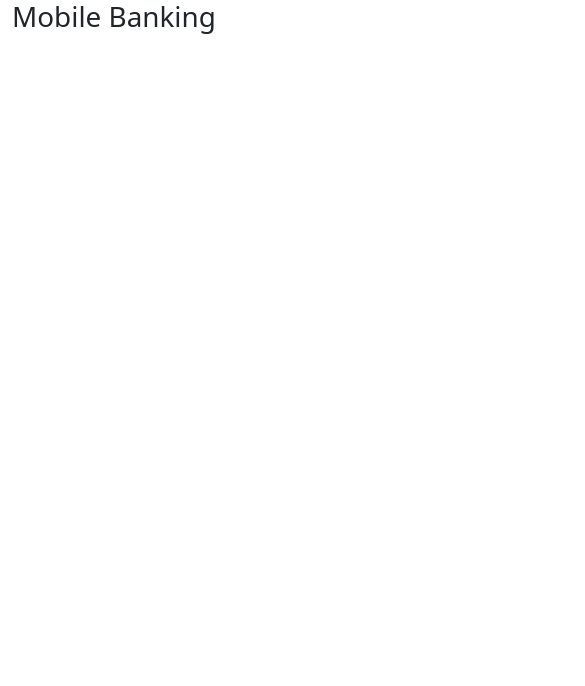
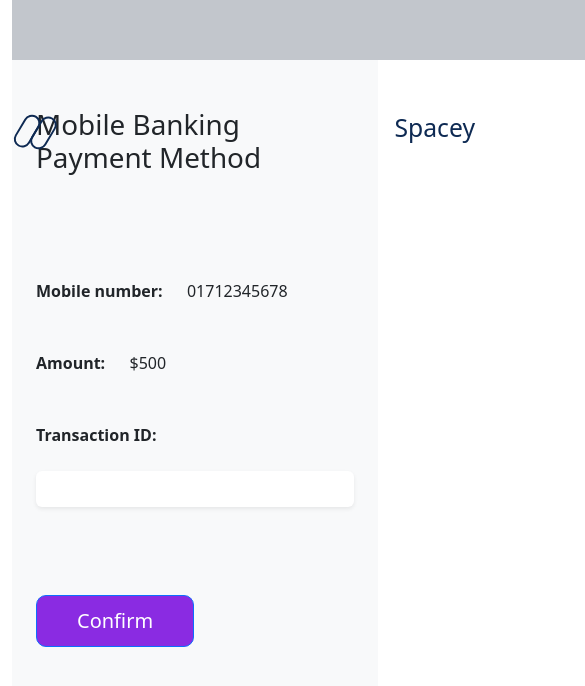
Before and after one commit to anikislam104/mern-spacey, a React (Create React App) app in the folder frontend/: page /payment/mobile_banking in a window 390 px wide. Shown: the top 686 px of the page, 585 px wide, since content can reach past the window. Built offline with nearby package versions, Linux system fonts and the light colour scheme; the HTML template or start-up script is replaced by a standard one.

Commit message:
Paymenyt UI added

```diff
--- a/frontend/src/components/Payment/cashPayment.js
+++ b/frontend/src/components/Payment/cashPayment.js
@@ -1,11 +1,105 @@
 import React, { Component } from 'react';
+import NavbarHomepage from '../navbar_homepage';
 
 export default class CashPayment extends Component {
     render() {
-        return (
-            <div>
-                <h1>Cash Payment</h1>
-            </div>
-        );
+        const myStyle= {
+            buttonSection:{
+             padding: "10px 40px",
+             fontSize: "20px",
+             borderRadius: "10px",
+             backgroundColor: "BlueViolet",
+             color: "white",
+             position:"center",
+            },
+
+            inputSection:{
+              padding : "10px 10px",
+            },
+
+            experienceSection:{
+               width: "720px",
+               height: "400px",
+            },
+
+          }
+           return (
+
+              <div className="maincontainer">
+                <NavbarHomepage />
+               <div class="container-fluid">
+               <div class="row no-gutter">
+
+
+                 <div class="col-md-12 bg-light">
+                     <div class="login d-flex align-items-center py-5">
+
+                         <div class="container">
+                             <div class="row align-items-center">
+
+                               <div class="col-lg-3">
+
+                               </div>
+
+                               <div class="col-lg-6">
+
+                                     <div class="card-body">
+                                          <h1>&emsp;&nbsp;Cash Payment Method</h1>
+                                     </div>
+
+                               </div>
+
+                               <div class="col-lg-3">
+
+                                 </div>
+
+                             </div>
+                         </div>
+                     </div>
+                 </div>
+             </div>
+
+                   <div class="row no-gutter">
+
+
+                       <div class="col-md-12 bg-light">
+                           <div class="login d-flex align-items-center py-5">
+
+                               <div class="container">
+                                   <div class="row align-items-center">
+
+                                     <div class="col-lg-3">
+
+                                     </div>
+
+                                     <div class="col-lg-5">
+                                     <b><label>Amount:</label></b> &emsp; $500
+                                     <br/><br/><br/>
+                                       <form onSubmit={this.onSubmit} encType="multipart/form-data">
+                                               <br/>
+                                               <br/>
+                                               <div className="form-group">
+
+                                                    &emsp;&emsp;&emsp;&emsp;&emsp;&emsp;&emsp;&emsp;&emsp;&emsp;&emsp;&emsp;
+                                                    <input type="submit" value="Confirm" className="btn btn-primary" style={myStyle.buttonSection} />
+                                               </div>
+
+
+                                        </form>
+                                     </div>
+
+                                     <div class="col-lg-4">
+
+                                     </div>
+
+                                   </div>
+                               </div>
+                           </div>
+                       </div>
+                   </div>
+               </div>
+             </div>
+
+       )
     }
 }
--- a/frontend/src/components/Payment/mobileBanking.js
+++ b/frontend/src/components/Payment/mobileBanking.js
@@ -1,11 +1,113 @@
 import React, { Component } from 'react';
+import NavbarHomepage from '../navbar_homepage';
 
 export default class MobileBanking extends Component {
     render() {
-        return (
-            <div>
-                <h1>Mobile Banking</h1>
-            </div>
-        );
+        const myStyle= {
+            buttonSection:{
+             padding: "10px 40px",
+             fontSize: "20px",
+             borderRadius: "10px",
+             backgroundColor: "BlueViolet",
+             color: "white",
+             position:"center",
+            },
+
+            inputSection:{
+              padding : "10px 10px",
+            },
+
+            experienceSection:{
+               width: "720px",
+               height: "400px",
+            },
+
+          }
+           return (
+
+              <div className="maincontainer">
+                <NavbarHomepage />
+               <div class="container-fluid">
+               <div class="row no-gutter">
+
+
+                 <div class="col-md-12 bg-light">
+                     <div class="login d-flex align-items-center py-5">
+
+                         <div class="container">
+                             <div class="row align-items-center">
+
+                               <div class="col-lg-3">
+
+                               </div>
+
+                               <div class="col-lg-6">
+
+                                     <div class="card-body">
+                                          <h1>Mobile Banking Payment Method</h1>
+                                     </div>
+
+                               </div>
+
+                               <div class="col-lg-3">
+
+                                 </div>
+
+                             </div>
+                         </div>
+                     </div>
+                 </div>
+             </div>
+
+                   <div class="row no-gutter">
+
+
+                       <div class="col-md-12 bg-light">
+                           <div class="login d-flex align-items-center py-5">
+
+                               <div class="container">
+                                   <div class="row align-items-center">
+
+                                     <div class="col-lg-3">
+
+                                     </div>
+
+                                     <div class="col-lg-5">
+                                     <b><label>Mobile number:</label></b> &emsp; 01712345678
+                                     <br/><br/><br/>
+                                     <b><label>Amount:</label></b> &emsp; $500
+                                     <br/><br/><br/>
+                                       <form onSubmit={this.onSubmit} encType="multipart/form-data">
+                                               <div class="form-group sm-3">
+                                               <b><label>Transaction ID: </label></b>
+                                               <br/>
+                                               <br/>
+                                                   <p><input id="inputTitle" type="text" placeholder=""  required="" autofocus="" value="" onChange={this.onChangeTransactionID} class="form-control border-0 shadow-sm px-4" /></p>
+                                               </div>
+                                               <br/>
+                                               <br/>
+                                               <div className="form-group">
+
+                                                    &emsp;&emsp;&emsp;&emsp;&emsp;&emsp;&emsp;&emsp;&emsp;&emsp;&emsp;&emsp;
+                                                    <input type="submit" value="Confirm" className="btn btn-primary" style={myStyle.buttonSection} />
+                                               </div>
+
+
+                                        </form>
+                                     </div>
+
+                                     <div class="col-lg-4">
+
+                                     </div>
+
+                                   </div>
+                               </div>
+                           </div>
+                       </div>
+                   </div>
+               </div>
+             </div>
+
+       )
     }
 }
```
Also changed, not shown: 1 other file (tests, documents, lock files or other folders).
